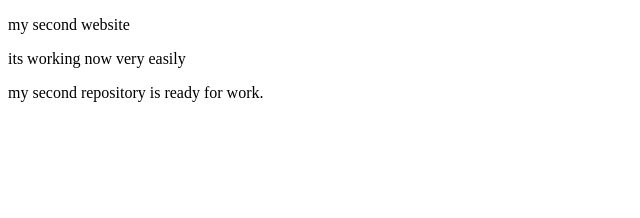
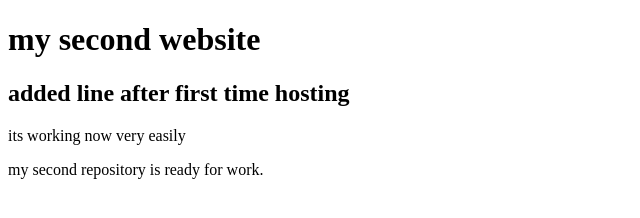
Before and after one commit to Alaminkhan5/my-second-website, a plain HTML site: page index.html in a window 1280 px wide. Shown: the whole page, without its empty margins (0-640 px from the left). Drawn offline with Linux system fonts and the light colour scheme.

Commit message:
more text added

```diff
--- a/index.html
+++ b/index.html
@@ -6,8 +6,10 @@
     <title>Document</title>
 </head>
 <body>
-    <p>my second website</p>
+    <h1>my second website</h2>
+        <h2>added line after first time hosting</h2>
     <p>its working now very easily</p>
     <p>my second repository is ready for work.</p>
+
 </body>
 </html>
```
